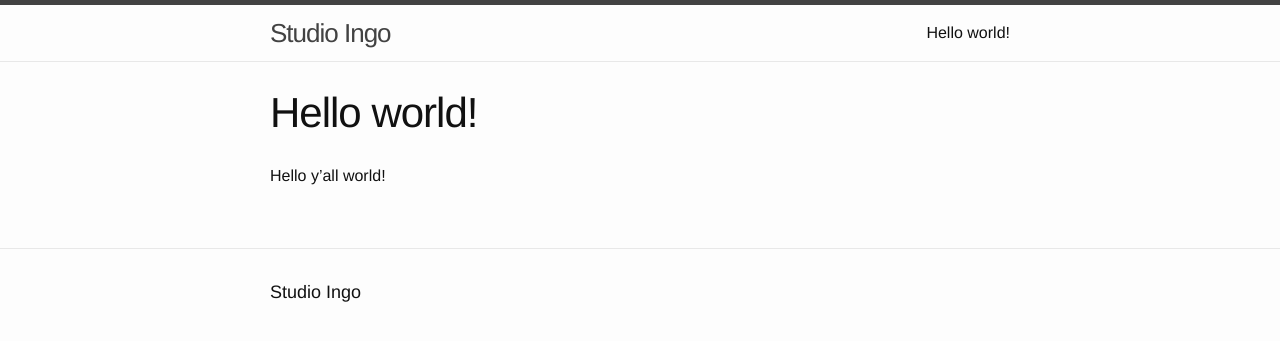
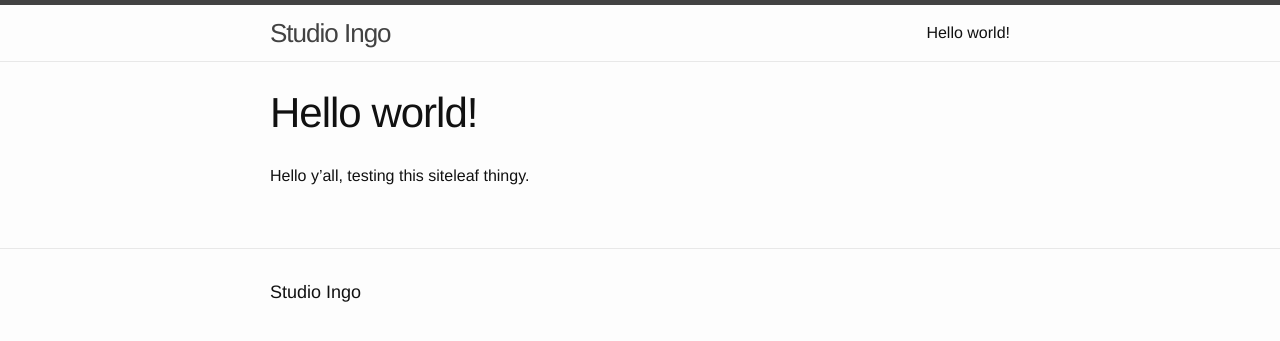
Before and after one commit to hekama/studioingo, a Jekyll site: the page built from hello-world.markdown, in a window 1280 px wide. Shown: the top 341 px of the page. Built offline with Jekyll 4.4.1, drawn with Linux system fonts in a browser that asks for light colours.

Commit message:
Updated Hello World

```diff
--- a/hello-world.markdown
+++ b/hello-world.markdown
@@ -4,4 +4,4 @@ date: 2017-09-29 07:10:00 Z
 layout: page
 ---
 
-Hello y'all world!
+Hello y'all, testing this siteleaf thingy.
```
